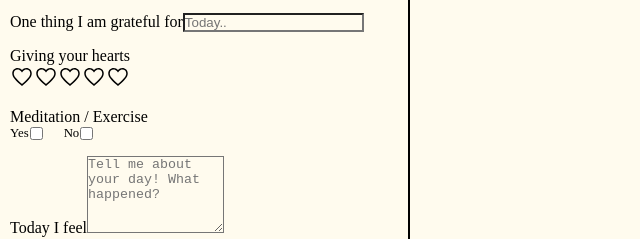
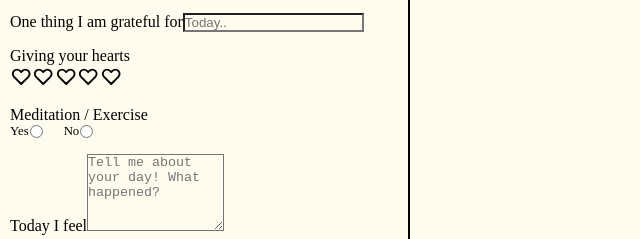
Before and after one commit to seongeunkimmy/Meme-diary, a React (Create React App) app: page / in a window 1280 px wide. Both pictures are taken after a click on the button "Write Your Story!". Shown: the part 239-478 px from the top of the page, without its empty margins (0-640 px from the left). Built offline with nearby package versions, Linux system fonts and the light colour scheme.

Commit message:
add check box value to diary

```diff
--- a/src/components/AddDiary.js
+++ b/src/components/AddDiary.js
@@ -7,34 +7,32 @@ import "./AddDiary.css"
 import "react-datepicker/dist/react-datepicker.css";
 
 
-export default function AddDiary({addDiary, handleHover}) {
-
+export default function AddDiary(props) {
+  const {addDiary} = props;
+  // const [hoverHeart, setHoverHeart] = useState(0);
   const [selectedHeart, setSelectedHeart] = useState(0);
-  const [hover, setHover] = useState(0);
   const [startDate, setStartDate] = useState(null);
   const [text, setText] = useState('');
   const [content, setContent] = useState('');
-  const [checkedYes, setCheckedYes] = useState(false);
-  const [checkedNo, setCheckedNo] = useState(false);
+  const [checked, setChecked] = useState('')
 
-  const handleChangeYes = () => {
-    setCheckedYes(!checkedYes);
+  const handleChange = (e) => {
+   setChecked(e.target.value)
+   console.log(e.target.value)
   }
 
-  const handleChangeNo = () => {
-    setCheckedNo(!checkedNo);
-  }
+
 
   const onSubmit = (e) => {
     e.preventDefault();
 
-    addDiary({text, content, startDate, selectedHeart})
+    addDiary({text, content, startDate, selectedHeart, checked})
 
     setStartDate(null)
     setText('')
     setContent('')
     setSelectedHeart(0)
-    setHover(0)
+    setChecked('')
 
     e.target.reset();
   }
@@ -52,30 +50,56 @@ export default function AddDiary({addDiary, handleHover}) {
             </div>
             <div className="form-item">
               <label>One thing I am grateful for</label>
-              <input text={text} onChange={(e) => setText(e.target.value)} type="text" placeholder="Today.."/>
+              <input
+              text={text}
+              onChange={(e) => setText(e.target.value)}
+              type="text"
+              placeholder="Today.."/>
             </div>
             <div className="form-item">
               <label>Giving your hearts</label>
 
-              <HeartRating totalHearts={5} selectedHeart={selectedHeart} setSelectedHeart={setSelectedHeart} hover={hover} setHover={setHover}/>
+              <HeartRating
+              totalHearts={5}
+              // hoverHeart={hoverHeart}
+              // setHoverHeart={setHoverHeart}
+              selectedHeart={selectedHeart}
+              setSelectedHeart={setSelectedHeart}
+
+               />
 
             </div>
+
             <div className="form-item">
               <label>Meditation / Exercise</label>
               <div className="checkbox">
               <div className="check-opt">
               <label>Yes</label>
-                <input type="checkbox" value={checkedYes} onChange={handleChangeYes}></input>
+                <input
+                type="radio"
+                checked={checked === "Yes"}
+                value="Yes"
+                onChange={handleChange}/>
               </div>
               <div className="check-opt">
               <label>No</label>
-              <input type="checkbox" value={checkedNo} onChange={handleChangeNo}></input>
+              <input
+              type="radio"
+              checked={checked === "No"}
+              value="No"
+              onChange={handleChange} />
               </div>
               </div>
             </div>
              <div className="form-item">
               <label>Today I feel</label>
-              <textarea content={content} onChange={(e) => setContent(e.target.value)} name="Content" id="" placeholder="Tell me about your day! What happened?" cols="15" rows="5"></textarea>
+              <textarea
+              content={content}
+              onChange={(e) => setContent(e.target.value)}
+              name="Content"
+              placeholder="Tell me about your day! What happened?"
+              cols="15"
+              rows="5" />
              </div>
 
             </div>
--- a/src/components/Diary.js
+++ b/src/components/Diary.js
@@ -9,9 +9,20 @@ export default function Diary( { diary, onDelete, selectedHeart, setSelectedHear
 
     return (
         <div className="diary">
-            <h2>{diary.text} <FaTimes onClick={() => onDelete(diary.id)} style={{color: 'white', backgroundColor: '#845ec2'}} /></h2>
+            <h2>{diary.text}
+            <FaTimes
+            onClick={() => onDelete(diary.id)}
+            style={{color: 'white', backgroundColor: '#845ec2'}} />
+            </h2>
              {diary.startDate ? `${diary.startDate.getDate()}/${diary.startDate.getMonth()}/${diary.startDate.getFullYear()}` : null}
-             <div><HeartRating totalHearts={5} selectedHeart={diary.selectedHeart} setSelectedHeart={diary.setSelectedHeart}/></div>
+             <div>
+             <HeartRating
+             totalHearts={5}
+             selectedHeart={diary.selectedHeart}
+             setSelectedHeart={diary.setSelectedHeart}
+             /></div>
+             <h4>Treat your body?</h4>
+             <p>{diary.checked}</p>
             <p>{diary.content}</p>
         </div>
     )
--- a/src/components/HeartRating.css
+++ b/src/components/HeartRating.css
@@ -1,8 +1,9 @@
 .selectedHeart {
     color: red;
-    font-size: 1.5rem;
+    font-size: 1.4rem;
 }
 
+
 .heart {
-    font-size: 1.5rem;
+    font-size: 1.4rem;
 }
--- a/src/components/HeartRating.js
+++ b/src/components/HeartRating.js
@@ -1,26 +1,34 @@
-import React, { useState }from 'react'
-import {IoMdHeartEmpty} from 'react-icons/io'
+import React from 'react'
+import {HiOutlineHeart} from 'react-icons/hi'
 import "./HeartRating.css"
 
-export default function HeartRating({selectedHeart, setSelectedHeart, totalHearts, hover, setHover}) {
 
+export default function HeartRating({
+    totalHearts,
+    // hoverHeart,
+    // setHoverHeart,
+    selectedHeart,
+    setSelectedHeart
+    }) {
 
 
         return (
             <div>
             {[...Array(totalHearts)].map((n, i) => {
                 i += 1
-            return <IoMdHeartEmpty
+                return <HiOutlineHeart
                   key={i}
-              className={i <= (hover || selectedHeart) ? "selectedHeart" : "heart"}
-              onMouseEnter={()=> setHover(i)}
-              onMouseLeave={()=> setHover(selectedHeart)}
+                  className={i <= selectedHeart ? "selectedHeart" : "heart"}
+                //   onMouseEnter={() => setHoverHeart(i)}
+                //   onMouseLeave={() => setHoverHeart(selectedHeart)}
                   onClick={() => setSelectedHeart(i)}
 
                   />
-            })}
 
 
+                })}
             </div>
+
         )
+
     }
```
Lines whose indentation alone changed are shown as unchanged.
